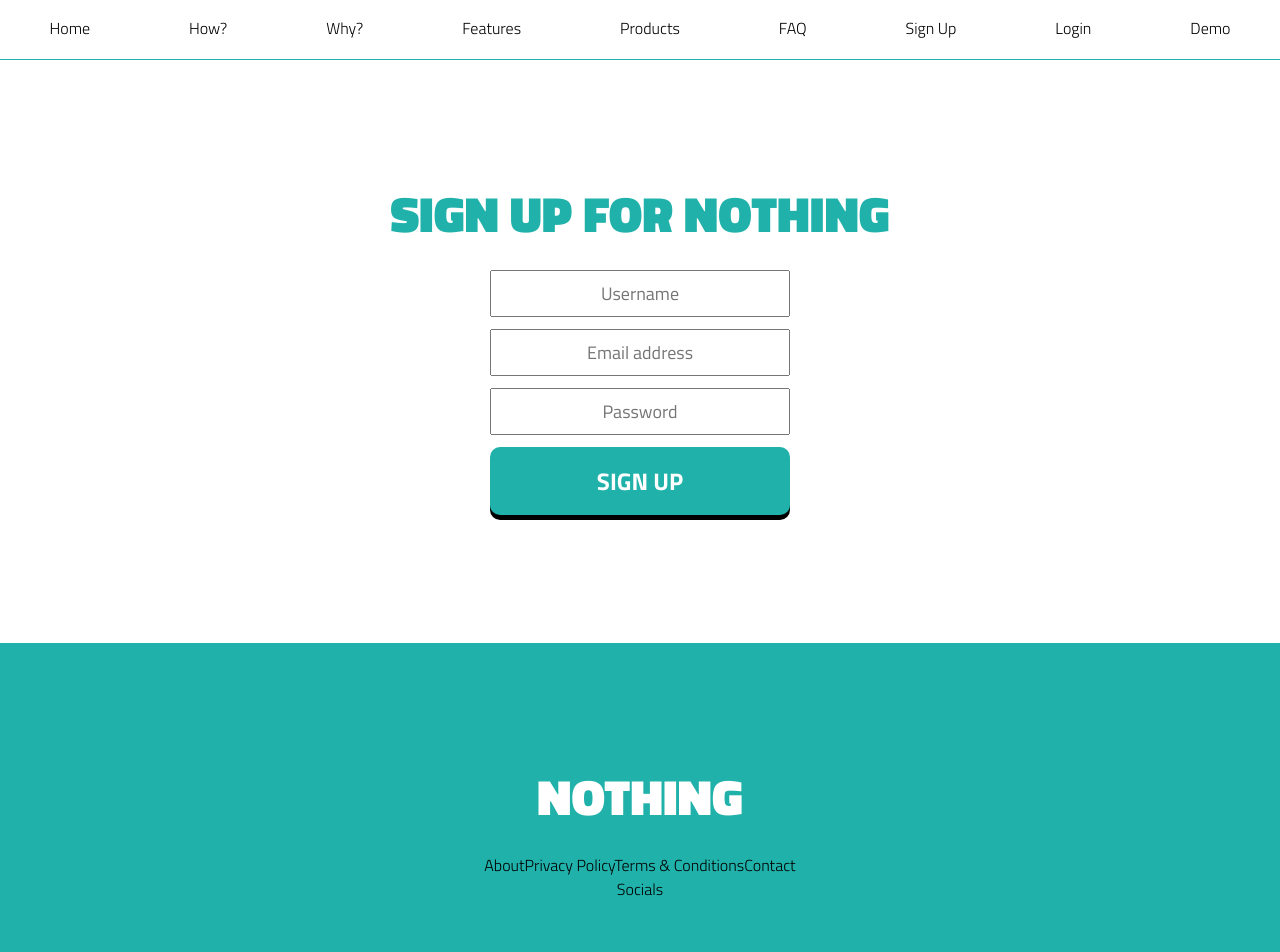
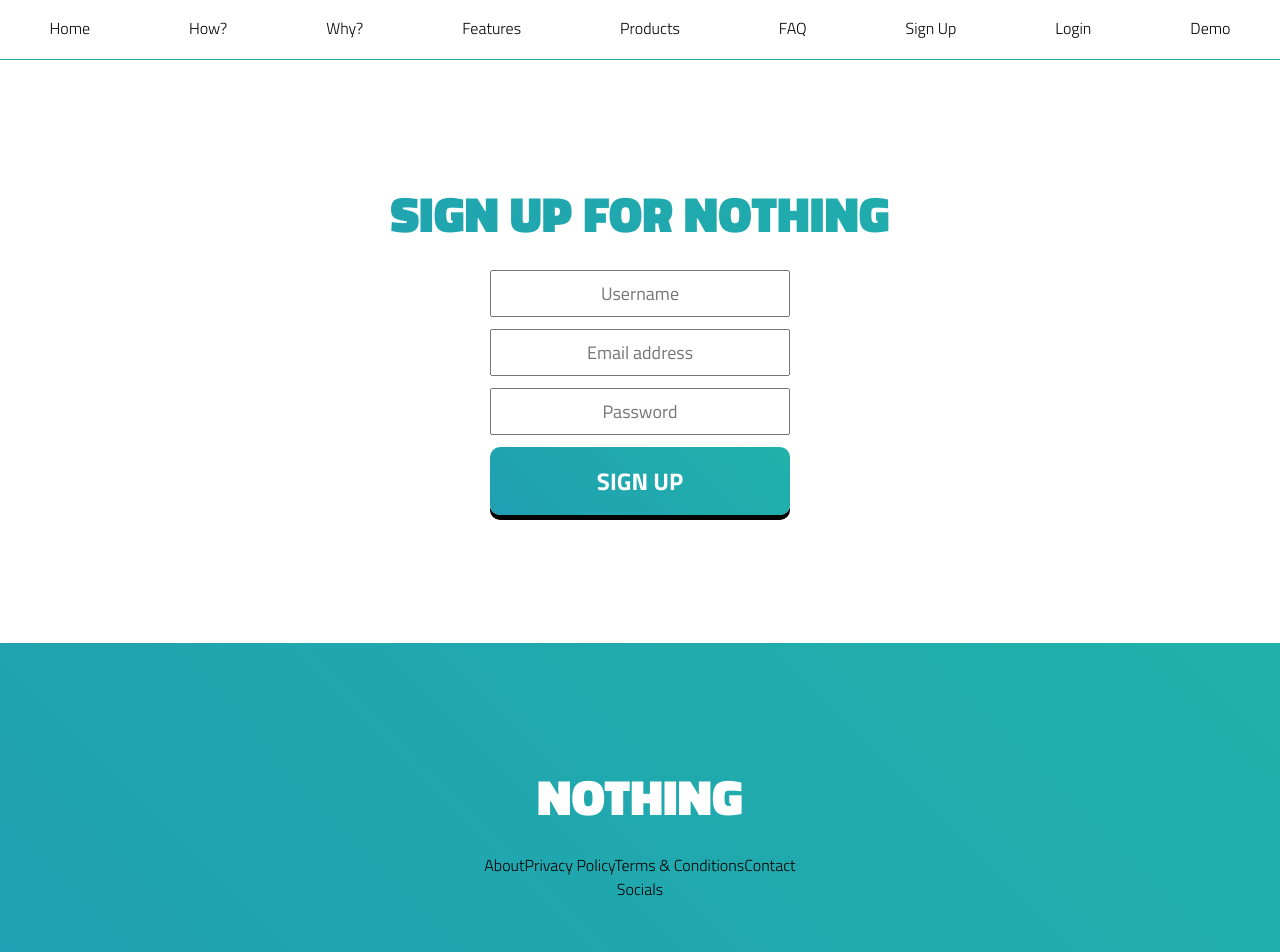
Before and after one commit to fontainm/nothingg, a Vue app in the folder frontend/: page /signup in a window 1280 px wide. Shown: the top 952 px of the page. Built offline with nearby package versions, Linux system fonts and the light colour scheme.

Commit message:
add gradient

```diff
--- a/frontend/src/components/AppFeatures.vue
+++ b/frontend/src/components/AppFeatures.vue
@@ -35,7 +35,7 @@
   }
 
   .features-item {
-    background-color: $primary-color;
+    background: $primary-gradient;
     width: 50%;
     color: white;
     padding: 16px 32px;
--- a/frontend/src/components/AppFooter.vue
+++ b/frontend/src/components/AppFooter.vue
@@ -17,10 +17,11 @@
 @import '@/styles/variables.scss';
 
 footer {
-  background: $primary-color;
+  background: $primary-gradient;
 
   h2 {
     color: white;
+    -webkit-text-fill-color: white;
   }
 }
 </style>
--- a/frontend/src/components/AppHowTo.vue
+++ b/frontend/src/components/AppHowTo.vue
@@ -49,6 +49,7 @@
 
     &:hover {
       transform: translateY(-10px);
+      background: $primary-light;
     }
 
     h3 {
--- a/frontend/src/components/AppIntro.vue
+++ b/frontend/src/components/AppIntro.vue
@@ -13,7 +13,7 @@
 
 .intro {
   text-align: center;
-  background-color: $primary-color;
+  background: $primary-gradient;
   color: white;
   height: 100vh;
   display: flex;
--- a/frontend/src/components/AppUsers.vue
+++ b/frontend/src/components/AppUsers.vue
@@ -57,7 +57,7 @@ export default {
     margin-bottom: 32px;
 
     span {
-      background: $primary-color;
+      background: $primary-gradient;
       color: white;
       padding: 8px;
       border-radius: 10px;
--- a/frontend/src/styles/main.scss
+++ b/frontend/src/styles/main.scss
@@ -24,7 +24,7 @@ section {
   text-align: center;
 
   &.alternate {
-    background-color: #e3f2f3;
+    background-color: $primary-light;
   }
 
   .container {
@@ -35,6 +35,9 @@ section {
 h2 {
   font-size: 50px;
   color: $primary-color;
+  background: $primary-gradient;
+  -webkit-background-clip: text;
+  -webkit-text-fill-color: transparent;
   text-transform: uppercase;
   font-weight: 900;
   margin-bottom: 32px;
@@ -69,7 +72,7 @@ button {
   text-transform: uppercase;
   cursor: pointer;
   transition: all 0.25s ease;
-  background: $primary-color;
+  background: $primary-gradient;
   color: white;
   box-shadow: 0 5px 0 black;
 
@@ -86,5 +89,6 @@ button {
   &:hover {
     box-shadow: 0 0 0 black;
     transform: translateY(5px);
+    background: $primary-light;
   }
 }
--- a/frontend/src/styles/variables.scss
+++ b/frontend/src/styles/variables.scss
@@ -1 +1,3 @@
 $primary-color: lightseagreen;
+$primary-gradient: linear-gradient(45deg, rgba(32, 159, 178, 1) 0%, rgba(32, 178, 170, 1) 100%);
+$primary-light: #e3f2f3;
```
